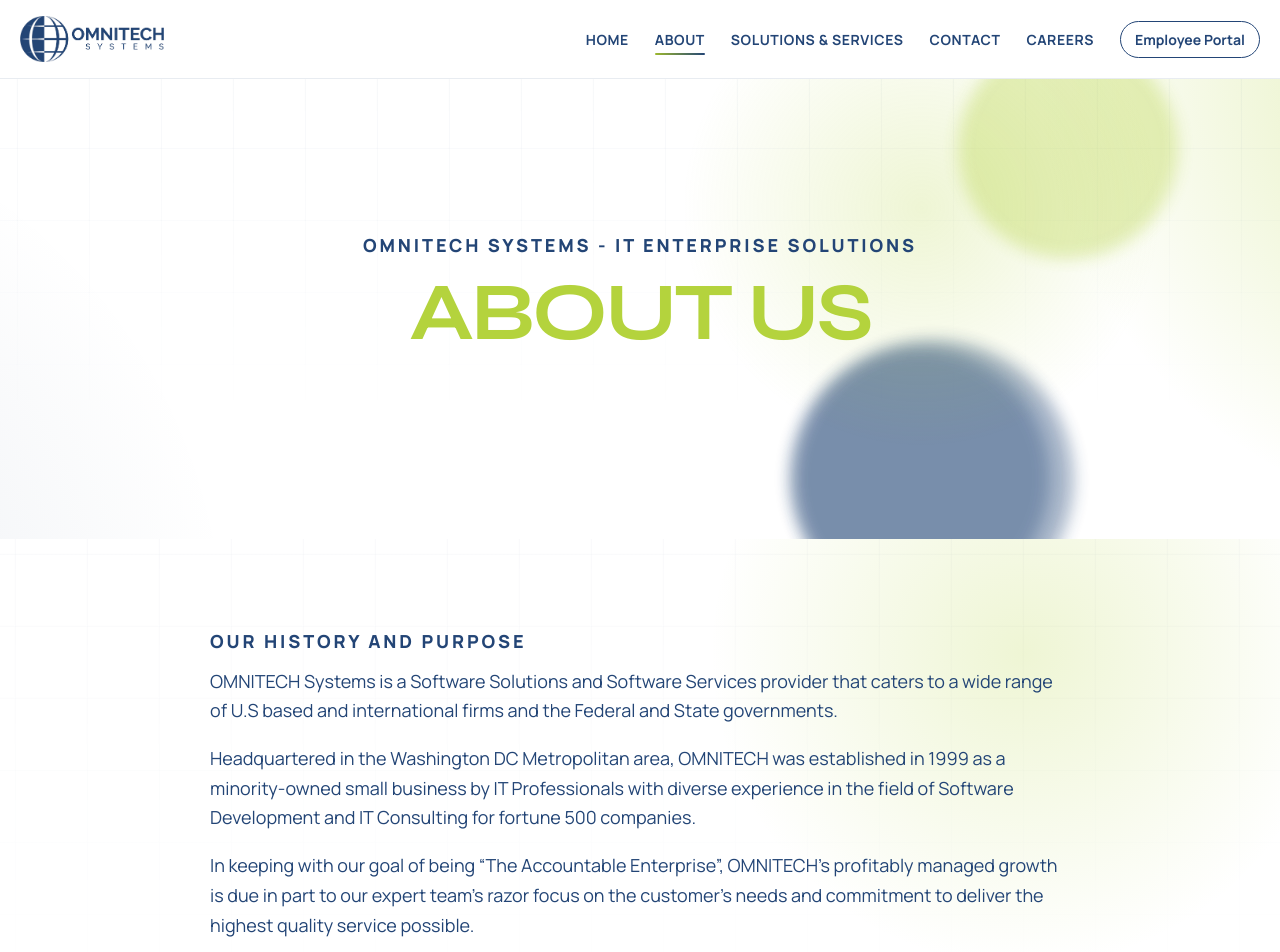
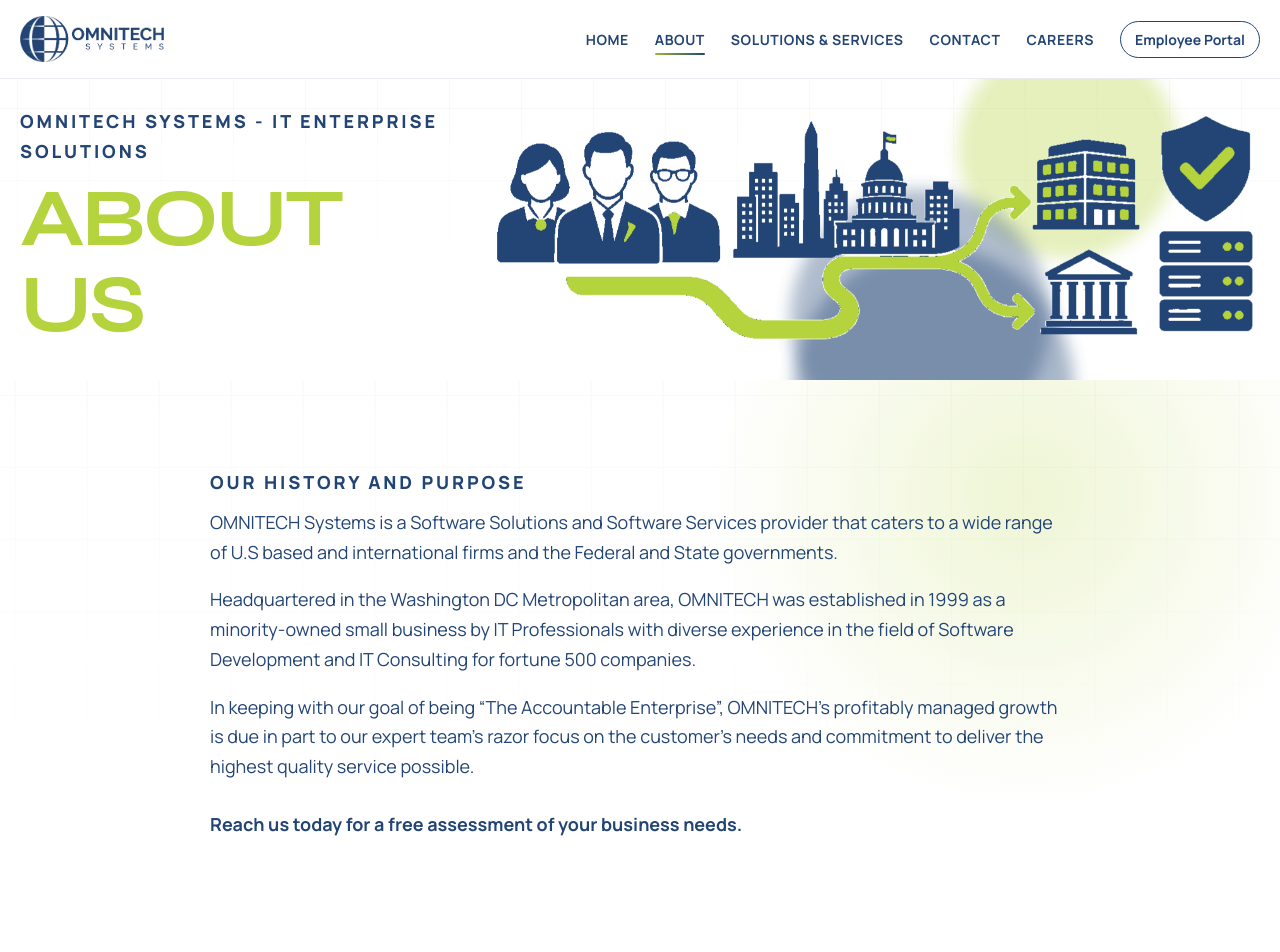
Before and after one commit to naveenarul-07/Omnitech, a PHP site: page /about in a window 1280 px wide. Shown: the top 952 px of the page. Run offline with PHP 8.4, Linux system fonts and the light colour scheme.

Commit message:
Add an About-page illustration to the hero.
The drawing shows the Washington DC team, commercial and government work, and the systems OMNITECH keeps running, in the navy and lime palette.

Co-authored-by: Naveen G. A <naveen7122004@gmail.com>

```diff
--- a/about.php
+++ b/about.php
@@ -9,10 +9,14 @@ render_header(
 );
 ?>
 <section class="hero hero-about">
-  <div class="hero-shade"></div>
-  <div class="container hero-center">
-    <p class="eyebrow light"><?= e(SITE_TAGLINE) ?></p>
-    <h1>About US</h1>
+  <div class="container about-hero">
+    <div class="about-hero-copy">
+      <p class="eyebrow light"><?= e(SITE_TAGLINE) ?></p>
+      <h1>About US</h1>
+    </div>
+    <figure class="about-hero-art">
+      <img src="<?= e(asset('img/about-hero.png')) ?>" alt="The OMNITECH team in the Washington DC area, delivering systems for companies and government">
+    </figure>
   </div>
 </section>
 
--- a/assets/css/style.css
+++ b/assets/css/style.css
@@ -294,6 +294,38 @@ p { margin: 0 0 1em; }
   animation: none;
 }
 .hero p { font-size: 18px; max-width: 640px; color: var(--navy); }
+.hero-about {
+  min-height: 0;
+  background: #ffffff;
+  animation: none;
+}
+.about-hero {
+  position: relative;
+  z-index: 1;
+  display: grid;
+  grid-template-columns: minmax(220px, 0.72fr) minmax(0, 1.28fr);
+  align-items: center;
+  gap: 20px 36px;
+  width: min(var(--max), calc(100% - 40px));
+  margin: 0 auto;
+  padding: 28px 0 32px;
+  text-align: left;
+}
+.about-hero h1 { margin: 0; }
+.about-hero-art { margin: 0; }
+.about-hero-art img {
+  display: block;
+  width: 100%;
+  height: auto;
+  max-height: 250px;
+  object-fit: contain;
+  object-position: center right;
+  animation: about-float 7s ease-in-out infinite;
+}
+@keyframes about-float {
+  0%, 100% { transform: translateY(0); }
+  50% { transform: translateY(-8px); }
+}
 .hero-center { text-align: center; padding: 92px 0 100px; margin: 0 auto; }
 .hero-center h1, .hero-center p { margin-left: auto; margin-right: auto; }
 .hero-sub { font-size: 22px !important; font-weight: 600; color: var(--navy) !important; }
@@ -947,6 +979,12 @@ input:focus, textarea:focus {
   .service-pill, .service-pill:nth-child(1), .service-pill:nth-child(2) { grid-column: auto; }
   .cta-inner { flex-direction: column; align-items: flex-start; padding: 36px 0; }
   .hero-center { padding: 72px 0; }
+  .about-hero {
+    grid-template-columns: 1fr;
+    text-align: center;
+    padding: 24px 0 20px;
+  }
+  .about-hero-art img { max-height: 190px; object-position: center; }
 }
 @media (max-width: 700px) {
   .pill-grid, .benefit-grid, .contact-grid, .jobs-intro, .footer-meta, .badge-row {
```
Also changed, not shown: wordpress-theme/omnitech/assets/css/style.css (+38 -0 lines), wordpress-theme/omnitech/page.php (+14 -0 lines), assets/img/about-hero.png (added), wordpress-theme/omnitech/assets/img/about-hero.png (added).
